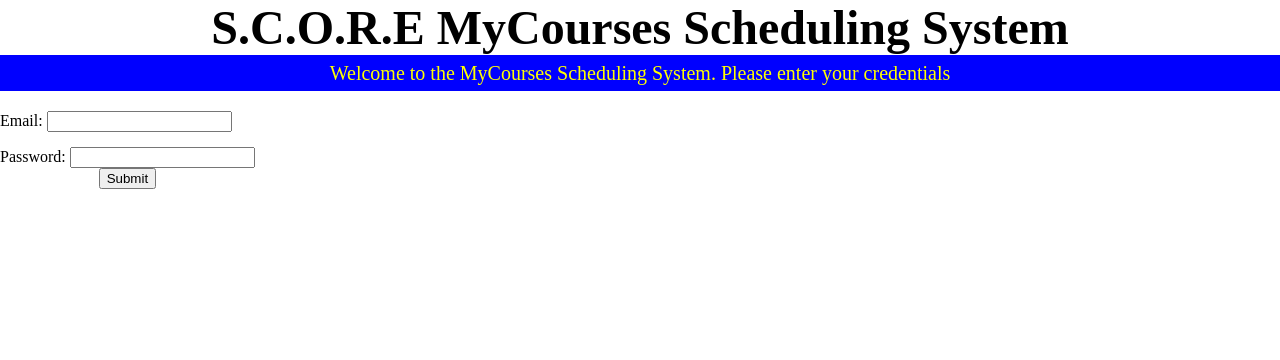
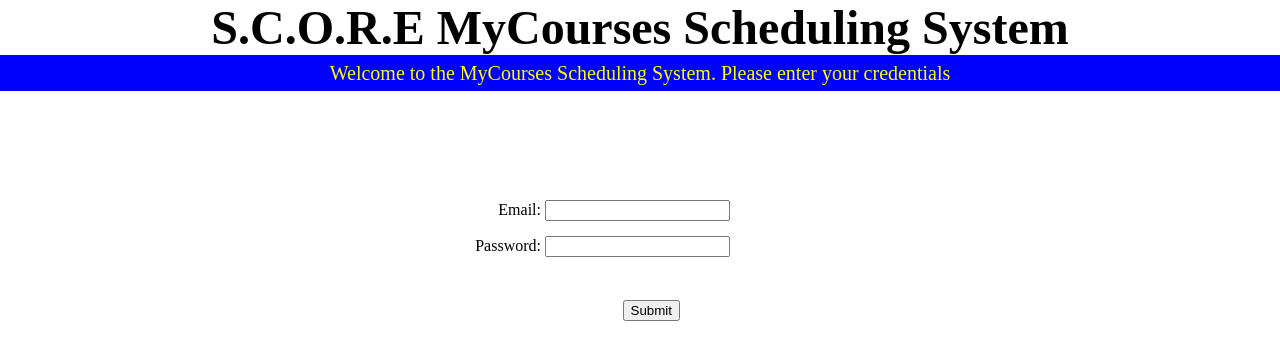
Before and after one commit to bpross/MyCourses-Scheduler, a Python web app: template django/scheduler/templates/index.html in a window 1280 px wide. Shown: the top 360 px of the page. Run offline with Jinja, Linux system fonts and the light colour scheme; the template is opened without the code that fills it, so the values that code supplies are empty.

Commit message:
Completed home index page
git-svn-id: http://gforge.soe.ucsc.edu/svn/scheduling115/trunk@101 24d622c1-b139-487c-8c47-8fc189a5de26

```diff
--- a/django/scheduler/templates/default.css
+++ b/django/scheduler/templates/default.css
@@ -26,8 +26,17 @@ background:blue;
 text-align:center;
 }
 #email_input{
-position:absolute;
+position:fixed;
+right:550px;
+top:200px;
 }
 #password_input{
-position:absolute;
+position:fixed;
+right:550px;
+top:200px
 }
+#submit{
+position:fixed;
+right:600px;
+top:300px;
+}
--- a/django/scheduler/templates/index.html
+++ b/django/scheduler/templates/index.html
@@ -15,9 +15,11 @@ type="text/css" href="default.css" />
 	<div id="password_input">
 		<br><br/>
 		Password: <input type="text" name="lname"/><br />
+	</div>
+	<div id="submit">
 		<input type="submit" value="Submit" />
 	</div>
+	</form>
 </div>
-</form>
 </body>
 </html>
```
